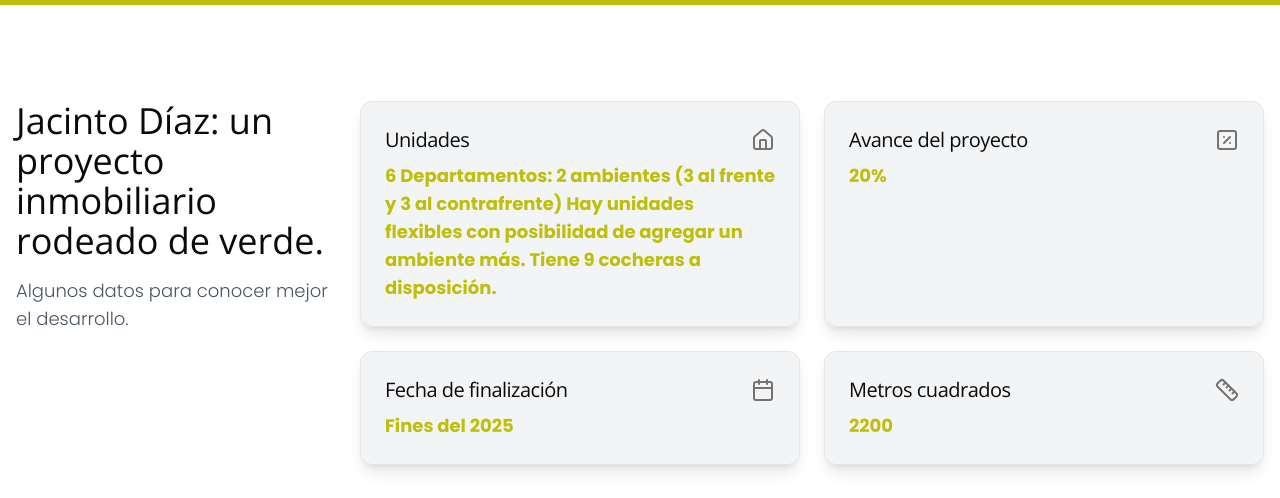
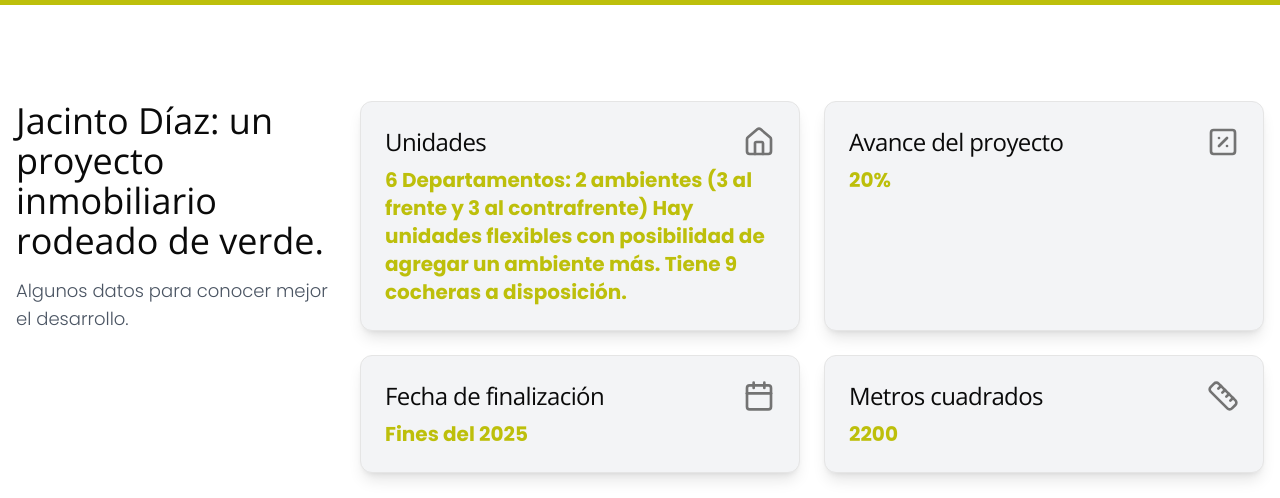
Before and after one commit to Cangre1/hq-jacinto-diaz, a Next.js app: page / in a window 1280 px wide. Shown: the part 820-1318 px from the top of the page. Built offline with nearby package versions, Linux system fonts and the light colour scheme.

Commit message:
Update MetricsSection.js
font size

```diff
--- a/src/components/MetricsSection.js
+++ b/src/components/MetricsSection.js
@@ -49,10 +49,10 @@ const MetricsSection = () => {
                   className="bg-gray-100 hover:-translate-y-1 transform transition-all ease-in-out duration-300 shadow-lg hover:shadow-2xl cursor-pointer "
                 >
                   <CardHeader className="flex flex-row items-center justify-between space-y-0 pb-2">
-                    <CardTitle className="text-xl font-light">
+                    <CardTitle className="text-xl xl:text-2xl font-light">
                       {metric.title}
                     </CardTitle>
-                    <metric.icon className="h-6 w-6 text-muted-foreground" />
+                    <metric.icon className="h-6 w-6 xl:h-8 xl:w-8 text-muted-foreground" />
                   </CardHeader>
                   <CardContent>
                     {Array.isArray(metric.value) ? (
@@ -76,7 +76,7 @@ const MetricsSection = () => {
                         ))}
                       </div>
                     ) : (
-                      <div className="text-lg font-bold text-[#bdbf0b]">
+                      <div className="text-lg xl:text-xl font-bold text-[#bdbf0b]">
                         {metric.value}
                       </div>
                     )}
```
